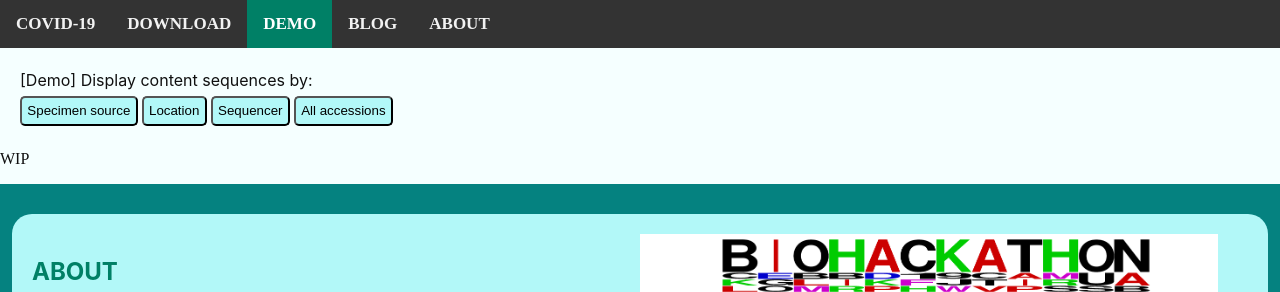
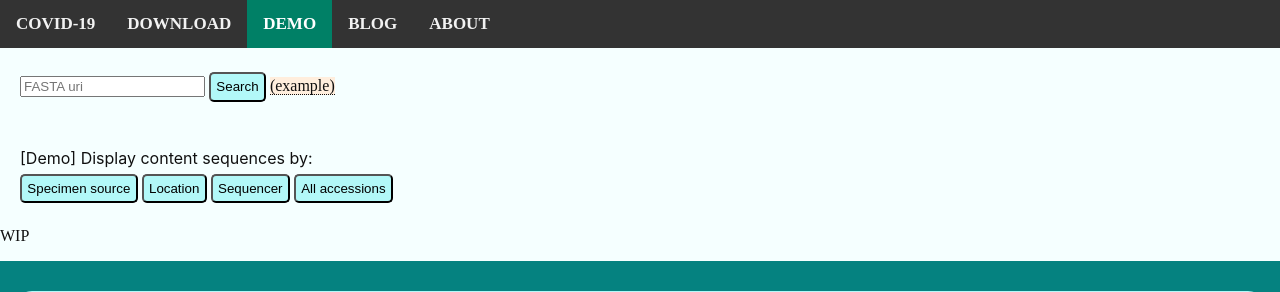
Before and after one commit to pubseq/bh20-seq-resource, a Flask app: page /demo in a window 1280 px wide. Shown: the part 190-482 px from the top of the page. Run offline with Flask 2, Linux system fonts and the light colour scheme; data that the repository does not hold is empty.

Commit message:
Reinstated FASTA search (thanks @lltommy)

```diff
--- a/bh20simplewebuploader/templates/demo.html
+++ b/bh20simplewebuploader/templates/demo.html
@@ -4,7 +4,7 @@
   <body>
     {% include 'banner.html' %}
     {% include 'menu.html' %}
-    <!-- {% include 'search.html' %} -->
+    {% include 'search.html' %}
     {% include 'demo-run.html' %}
 
     WIP
--- a/bh20simplewebuploader/templates/search.html
+++ b/bh20simplewebuploader/templates/search.html
@@ -5,5 +5,6 @@
       <span class="sr-only">Search</span>
     </span>
   </button>
+   <span class="dropt" title="http://collections.lugli.arvadosapi.com/c=00fede2c6f52b053a14edca01cfa02b7+126/sequence.fasta">(example)<span style="width:500px;"></span>
 </div>
 </section>
```
Lines whose indentation alone changed are shown as unchanged.
